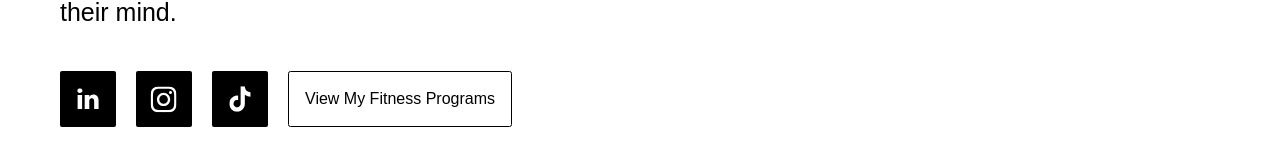
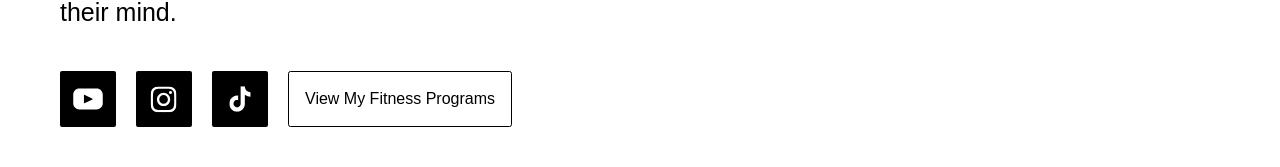
Before and after one commit to StuartMolnar/kevin-ye, a Next.js app: page / in a window 1280 px wide. Shown: the part 633-800 px from the top of the page. Built offline with nearby package versions, Linux system fonts and the light colour scheme.

Commit message:
switch logo from linkedin to youtube

```diff
--- a/components/Hero.tsx
+++ b/components/Hero.tsx
@@ -32,7 +32,7 @@ const Hero = () => {
             <div className="flex flex-col pt-[24px] md:pt-10 space-y-[18px] md:space-x-5 md:flex-row md:space-y-0">
               <div className="flex space-x-5">
                 <a href="https://www.youtube.com/channel/UC_gOew52b0yIK8i7SelGwSA" target="_blank" className="">
-                  <img src="/linkedin.svg" alt="" className="w-14 h-14" />
+                  <img src="/youtube.svg" alt="" className="w-14 h-14" />
                 </a>
                 <a href="https://www.instagram.com/ye_kev/" target="_blank" className="">
                   <img src="/insta.svg" alt="" className="w-14 h-14" />
```
Also changed, not shown: public/linkedin.svg (deleted), public/youtube.svg (added).
